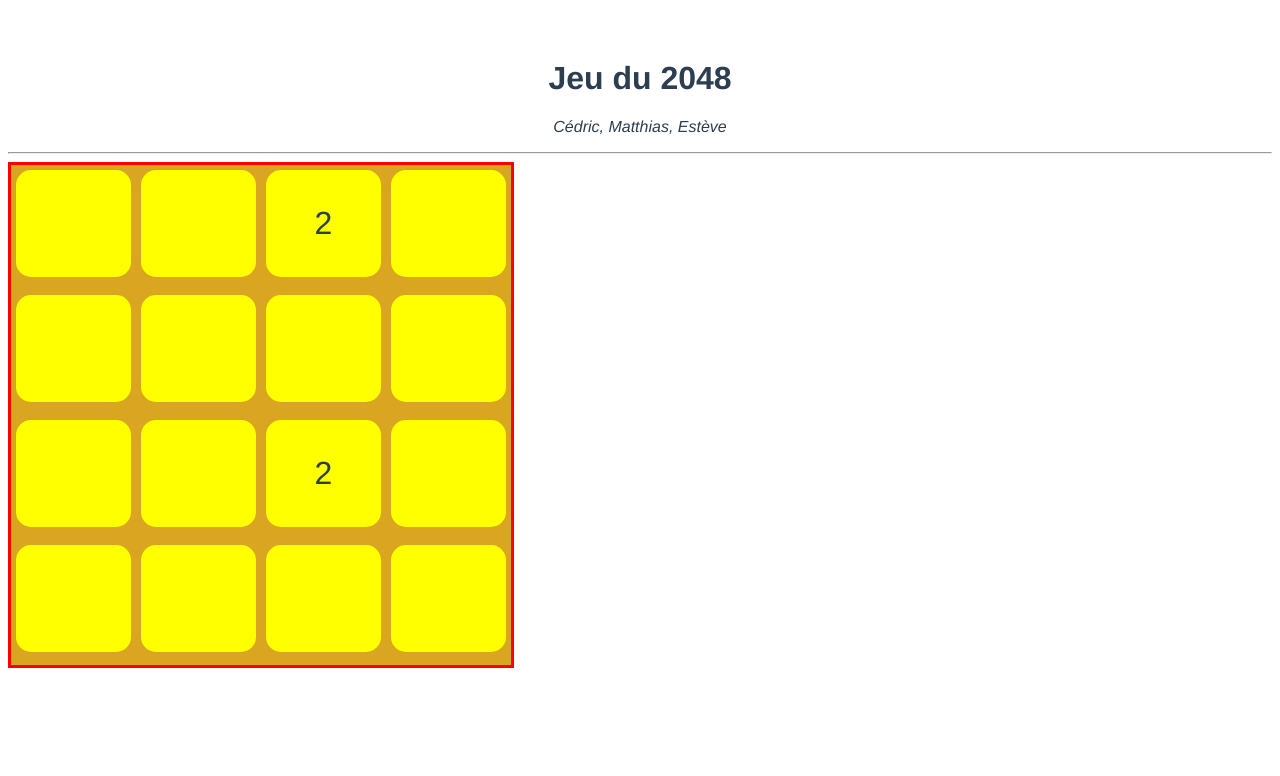
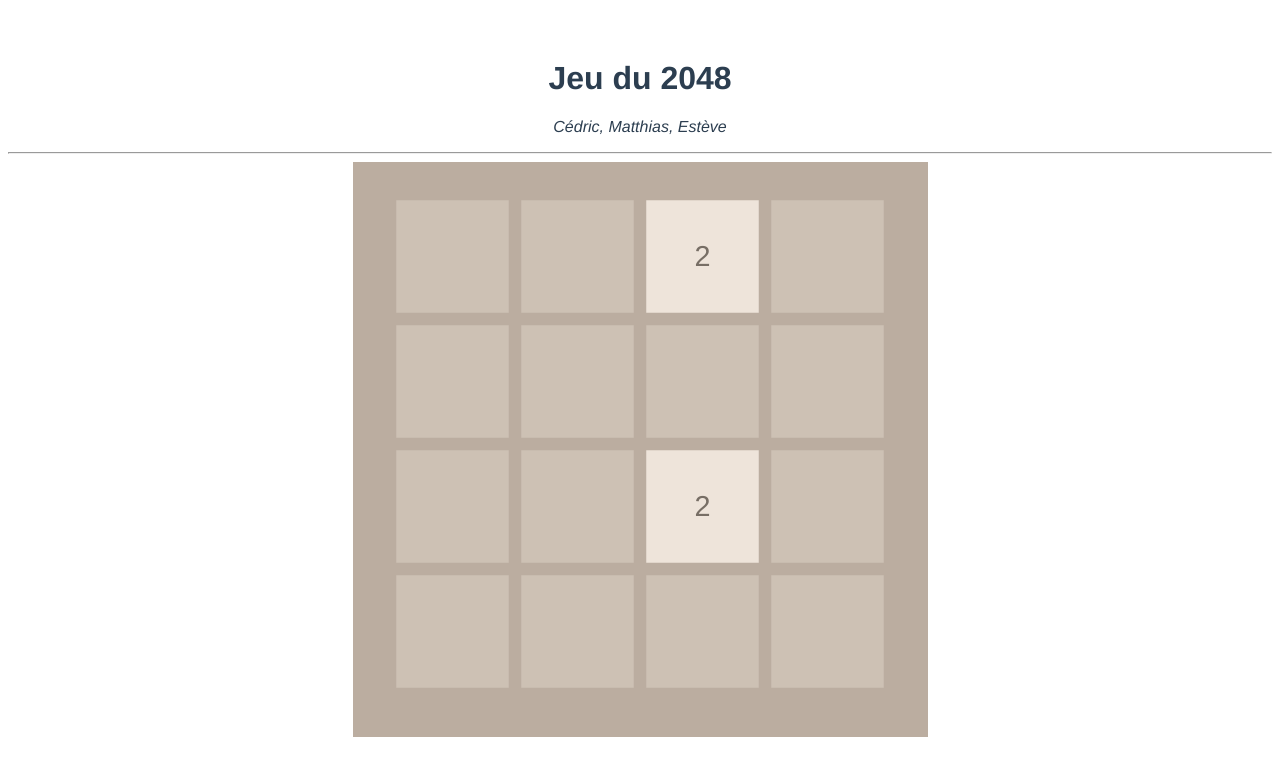
Before and after one commit to Sanosuke94/game_2048, a Vue app: page /#/ in a window 1280 px wide. Shown: the top 776 px of the page. Built offline with nearby package versions, Linux system fonts and the light colour scheme.

Commit message:
Amélioration du CSS

```diff
--- a/src/components/Board.vue
+++ b/src/components/Board.vue
@@ -1,5 +1,5 @@
 <template>
-    <div>
+    <div id="jeu">
         <div class="plateau">
             <div v-for="(place, index) in places"
         :key="index" :nb="nb" :index="index" class="place" v-bind:style="{'width': dimension + 'px', 'height': dimension + 'px'}">
@@ -58,31 +58,95 @@ export default {
 </script>
 
 <style>
+    #jeu {
+        width: 100%;
+        display: flex;
+        align-items: center;
+        justify-content: center;
+    }
+
     .plateau
     {
-        border: solid red;
-        width: 500px;
-        height: 500px;
+        padding: 0px;
+        background-color: #bbada0;
+        width: 575px;
+        height: 575px;
     }
 
     .place
     {
-        background-color: goldenrod;
-        display: inline-block;
+        display: inline-flex;
     }
 
     .place p.number {
         font-size: 2em;
-        background-color: yellow;
-        margin: 5px;
-        height: 85%;
-        border-radius: 15px;
+        color: white;
+        background-color: #440000;
+        height: 100%;
+        width: 100%;
+        transform: scale(0.9);
         display: flex;
         justify-content: center;
         align-items: center;
+        cursor: default;
     }
 
     .place p.number[nb="0"] {
+        background-color: rgba(238, 228, 218, 0.35);
         color: transparent;
     }
+
+    .place p.number[nb="2"] {
+        background-color: #eee4da;
+        color: #776e65;
+    }
+
+    .place p.number[nb="4"] {
+        background-color: #ede0c8;
+        color: #776e65;
+    }
+
+    .place p.number[nb="8"] {
+        background-color: #f2b179;
+        color: #776e65;
+    }
+
+    .place p.number[nb="16"] {
+        background-color: #f59563;
+    }
+
+    .place p.number[nb="32"] {
+        background-color: #f67c5f;
+    }
+
+    .place p.number[nb="64"] {
+        background-color: #f65e3b;
+    }
+
+    .place p.number[nb="128"] {
+        background-color: #edcf72;
+        color: #776e65;
+    }
+
+    .place p.number[nb="256"] {
+        background-color: #edcc61;
+        color: #776e65;
+    }
+
+    .place p.number[nb="512"] {
+        background-color: #edc53f;
+        color: #776e65;
+    }
+
+    .place p.number[nb="1024"] {
+        background-color: #edc53f;
+        color: #776e65;
+    }
+
+    .place p.number[nb="2048"] {
+        background-color: #edc22e;
+    }
+
+
+
 </style>
```
